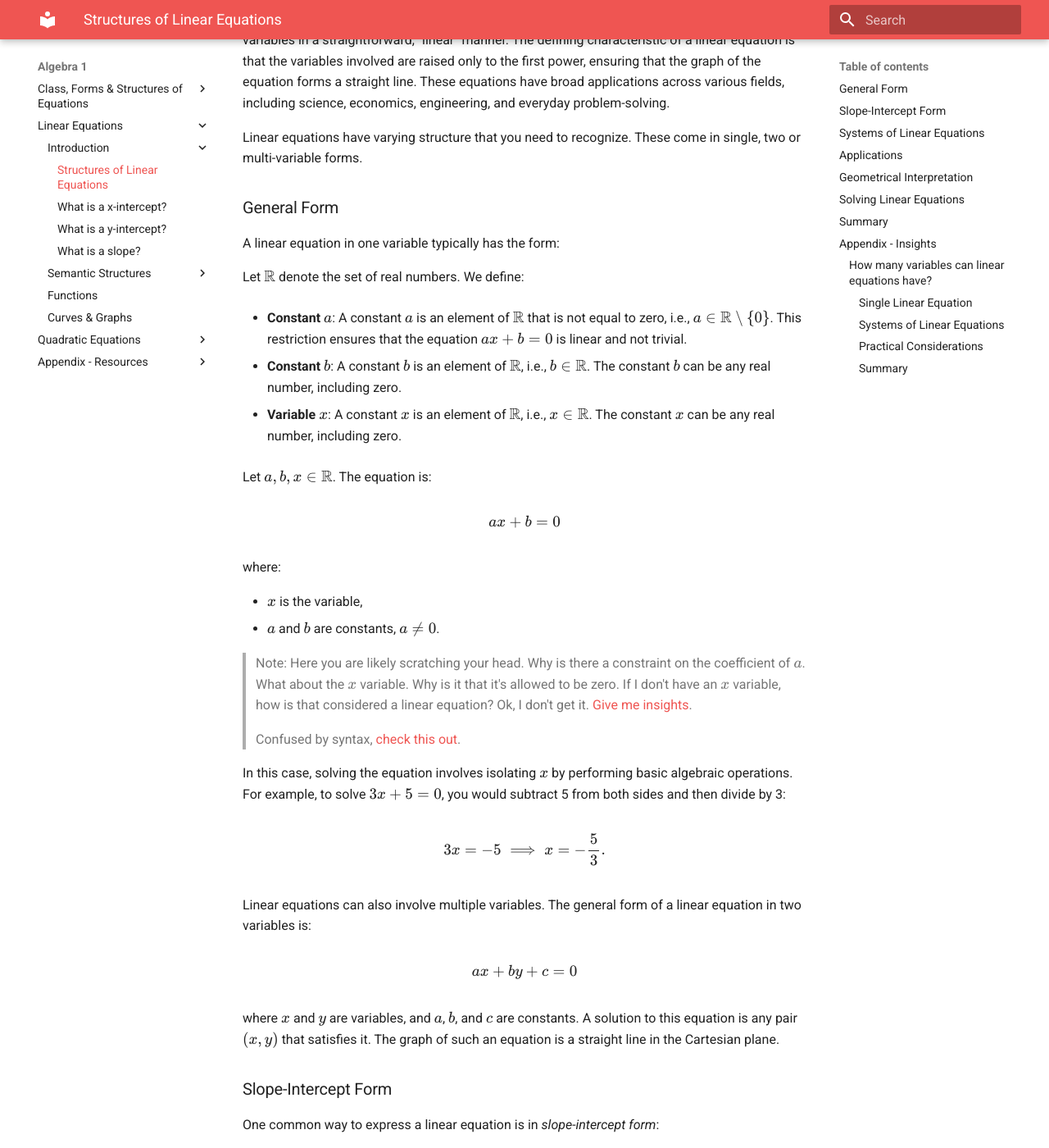
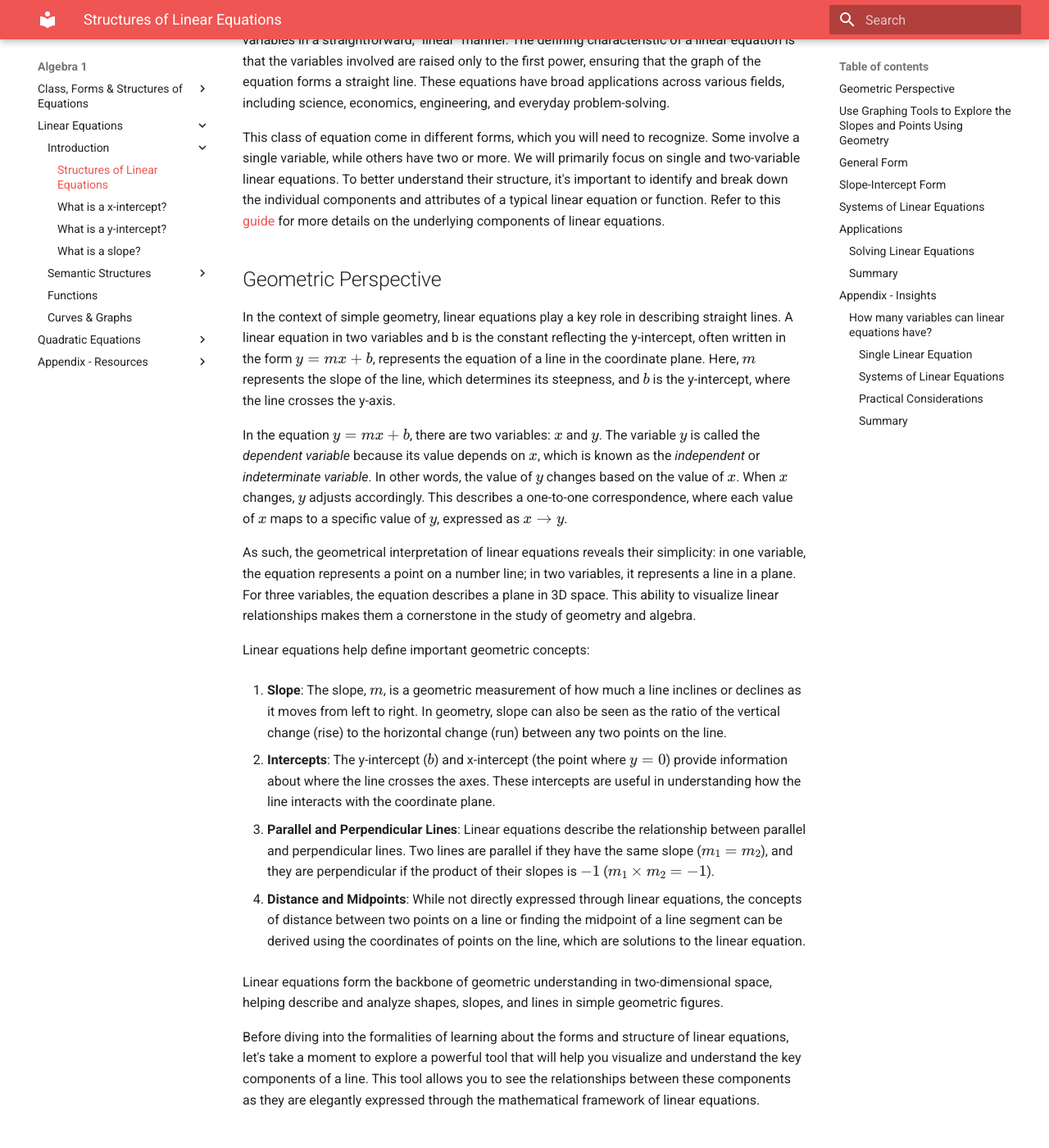
Before and after one commit to baseonballs/mpower-sitedocs, an MkDocs documentation site: the page built from site-docs/mathematics/a1/eqs/linear/intro/intro.md, in a window 1280 px wide and 1400 px high, scrolled down 217 px. Shown: the whole window at 82% size. Built offline with MkDocs 1.6.1 and Material for MkDocs 9.7.7, drawn with Linux system fonts in a browser that asks for light colours; formulas are drawn with MathJax 3; some of the changed text lies outside the part shown.

Commit message:
cleaned up intro to linear equations.

```diff
--- a/site-docs/mathematics/a1/eqs/linear/intro/intro.md
+++ b/site-docs/mathematics/a1/eqs/linear/intro/intro.md
@@ -2,9 +2,52 @@
 
 Linear equations are fundamental mathematical expressions that describe relationships between variables in a straightforward, "linear" manner. The defining characteristic of a linear equation is that the variables involved are raised only to the first power, ensuring that the graph of the equation forms a straight line. These equations have broad applications across various fields, including science, economics, engineering, and everyday problem-solving.
 
-Linear equations have varying structure that you need to recognize. These come in single, two or multi-variable forms.
+This class of equation come in different forms, which you will need to recognize. Some involve a single variable, while others have two or more. We will primarily focus on single and two-variable linear equations. To better understand their structure, it's important to identify and break down the individual components and attributes of a typical linear equation or function. Refer to this [guide](../structures/semantics.md)  for more details on the underlying components of linear equations.
 
-### General Form
+## Geometric Perspective
+
+In the context of simple geometry, linear equations play a key role in describing straight lines. A linear equation in two variables and b is the constant reflecting the y-intercept, often written in the form \(y = mx + b\), represents the equation of a line in the coordinate plane. Here, \(m\) represents the slope of the line, which determines its steepness, and \(b\) is the y-intercept, where the line crosses the y-axis.
+
+In the equation \( y = mx + b \), there are two variables: \( x \) and \( y \). The variable \( y \) is called the *dependent variable* because its value depends on \( x \), which is known as the *independent* or *indeterminate variable*. In other words, the value of \( y \) changes based on the value of \( x \). When \( x \) changes, \( y \) adjusts accordingly. This describes a one-to-one correspondence, where each value of \( x \) maps to a specific value of \( y \), expressed as \( x \to y \).
+
+As such, the geometrical interpretation of linear equations reveals their simplicity: in one variable, the equation represents a point on a number line; in two variables, it represents a line in a plane. For three variables, the equation describes a plane in 3D space. This ability to visualize linear relationships makes them a cornerstone in the study of geometry and algebra.
+
+Linear equations help define important geometric concepts:
+
+1. **Slope**: The slope, \(m\), is a geometric measurement of how much a line inclines or declines as it moves from left to right. In geometry, slope can also be seen as the ratio of the vertical change (rise) to the horizontal change (run) between any two points on the line.
+
+2. **Intercepts**: The y-intercept (\(b\)) and x-intercept (the point where \(y = 0\)) provide information about where the line crosses the axes. These intercepts are useful in understanding how the line interacts with the coordinate plane.
+
+3. **Parallel and Perpendicular Lines**: Linear equations describe the relationship between parallel and perpendicular lines. Two lines are parallel if they have the same slope (\(m_1 = m_2\)), and they are perpendicular if the product of their slopes is \(-1\) (\(m_1 \times m_2 = -1\)).
+
+4. **Distance and Midpoints**: While not directly expressed through linear equations, the concepts of distance between two points on a line or finding the midpoint of a line segment can be derived using the coordinates of points on the line, which are solutions to the linear equation.
+
+Linear equations form the backbone of geometric understanding in two-dimensional space, helping describe and analyze shapes, slopes, and lines in simple geometric figures.
+
+Before diving into the formalities of learning about the forms and structure of linear equations, let's take a moment to explore a powerful tool that will help you visualize and understand the key components of a line. This tool allows you to see the relationships between these components as they are elegantly expressed through the mathematical framework of linear equations.
+
+## Use Graphing Tools to Explore the Slopes and Points Using Geometry
+
+[Desmos](https://www.desmos.com/calculator) is a powerful online graphing tool that enhances the understanding of lines and the applications of linear equations in geometry through interactive, visual learning. Here’s how it can be used to support learning in this context:
+
+1. **Graphing Linear Equations**: Desmos allows users to input linear equations, such as \( y = mx + b \), and instantly visualize their corresponding graphs. By adjusting the values of \( m \) (slope) and \( b \) (y-intercept), learners can see in real-time how these parameters affect the steepness and position of the line on the coordinate plane.
+
+2. **Exploring Slope and Intercepts**: The tool makes it easy to experiment with different slopes and intercepts. For example, students can manipulate the slope to see how parallel and perpendicular lines behave. By changing the intercept, they can observe how the line shifts vertically without altering its slope. This hands-on exploration reinforces the relationship between algebraic expressions and their geometric representations.
+
+3. **Point-Slope and Slope-Intercept Forms**: Desmos supports multiple forms of linear equations, such as point-slope form \( y - y_1 = m(x - x_1) \) and slope-intercept form \( y = mx + b \). This versatility helps students explore how lines can be represented in different ways and understand the connections between these forms.
+
+4. **Solving Systems of Linear Equations**: Desmos makes it simple to plot multiple linear equations simultaneously, allowing students to visually explore solutions to systems of linear equations. They can see where two lines intersect, which represents the solution to the system.
+
+5. **Real-Time Interaction**: Desmos provides dynamic sliders for variables, allowing students to see how changes in one variable affect the line instantly. This encourages deeper exploration and helps students grasp abstract concepts through interactive learning.
+
+6. **Modeling Real-World Problems**: Students can use Desmos to model real-world situations with linear equations. For example, they can create equations that represent the cost of a product over time, distances traveled at a constant speed, or growth patterns, making the abstract concepts of linearity more tangible.
+
+7. **Visualizing Geometric Concepts**: Beyond just lines, Desmos can help visualize geometric shapes and figures where linear equations are involved, such as triangles, parallelograms, and their properties, by using the equations of lines to define boundaries or sides of the figures.
+
+By combining visual feedback with interactivity, Desmos helps learners build a deeper understanding of the geometric and algebraic properties of lines and linear equations. It supports the transition from theoretical knowledge to practical applications, making geometry and algebra more accessible.
+
+
+## General Form
 
 A linear equation in one variable typically has the form:
 
@@ -45,7 +88,7 @@
 
 where \(x\) and \(y\) are variables, and \(a\), \(b\), and \(c\) are constants. A solution to this equation is any pair \((x, y)\) that satisfies it. The graph of such an equation is a straight line in the Cartesian plane.
 
-### Slope-Intercept Form
+## Slope-Intercept Form
 
 One common way to express a linear equation is in *slope-intercept form*:
 
@@ -61,7 +104,7 @@
 
 For example, in the equation \(y = 2x + 3\), the slope is 2, indicating that for every unit increase in \(x\), \(y\) increases by 2. The y-intercept is 3, meaning the line crosses the y-axis at the point (0, 3).
 
-### Systems of Linear Equations
+## Systems of Linear Equations
 
 Linear equations are often used in systems where multiple equations are considered simultaneously. A system of linear equations can have:
 
@@ -98,7 +141,7 @@
 
 Thus, the solution is \(x = 2\) and \(y = 1\), meaning the lines intersect at the point (2, 1).
 
-### Applications
+## Applications
 
 Linear equations are pivotal in numerous fields:
 
@@ -106,10 +149,6 @@
 - **Economics**: Supply and demand curves often rely on linear models, where changes in one variable affect another predictably.
 - **Engineering**: Linear equations are used in circuit analysis, structural modeling, and control systems.
 - **Data Science**: Linear regression, a fundamental statistical tool, models the relationship between a dependent variable and one or more independent variables using a linear equation.
-
-### Geometrical Interpretation
-
-The geometrical interpretation of linear equations reveals their simplicity: in one variable, the equation represents a point on a number line; in two variables, it represents a line in a plane. For three variables, the equation describes a plane in 3D space. This ability to visualize linear relationships makes them a cornerstone in the study of geometry and algebra.
 
 ### Solving Linear Equations
 
```
